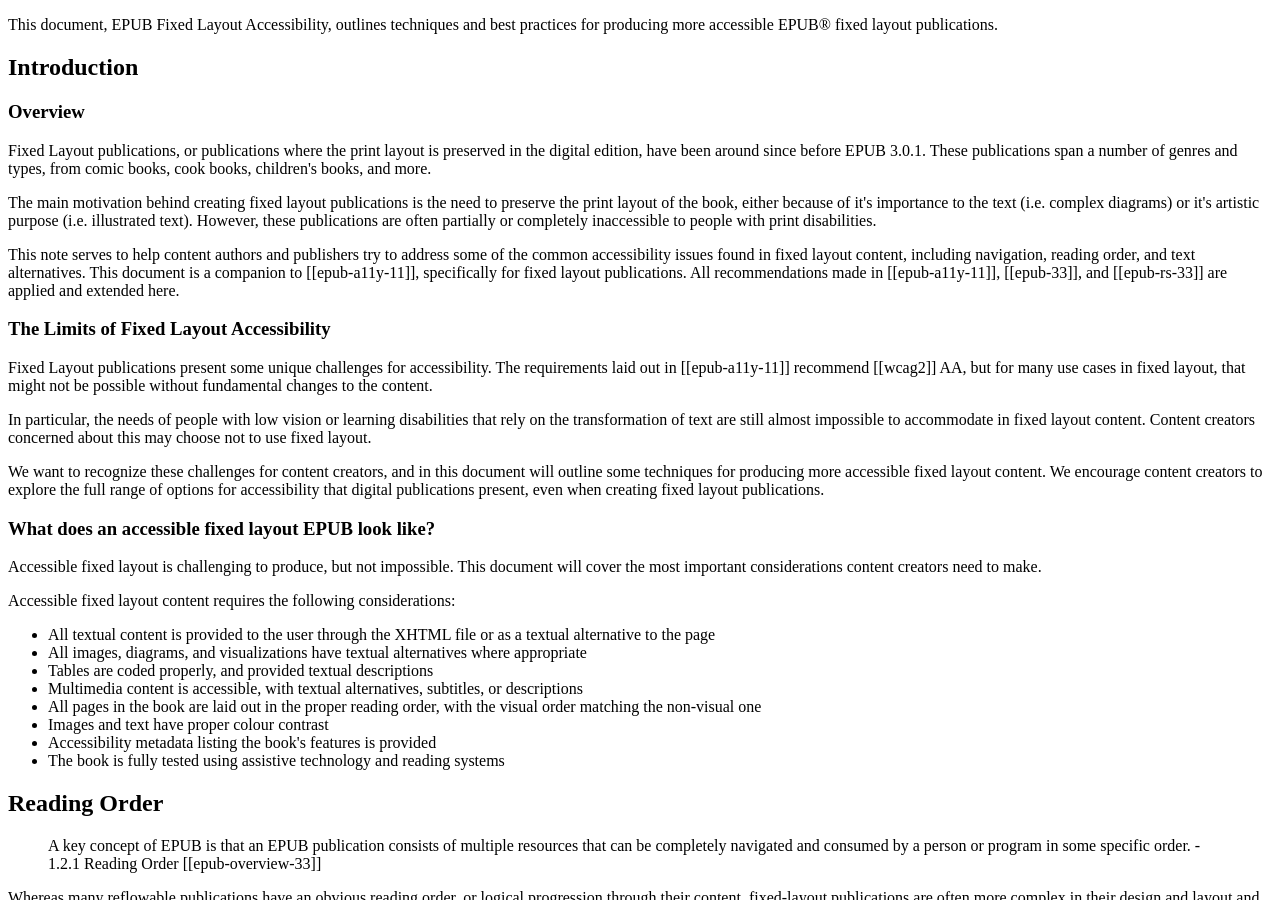
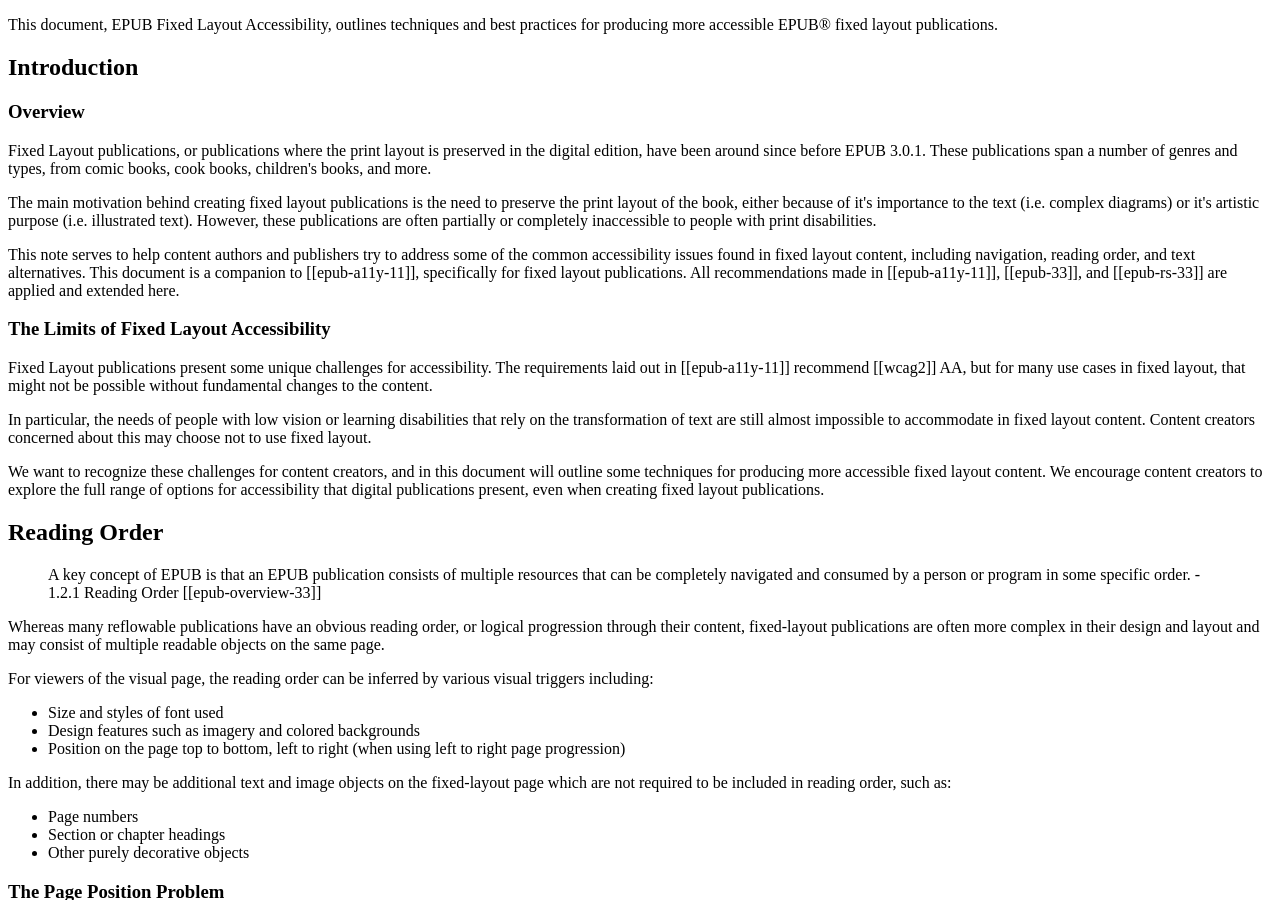
Before and after one commit to w3c/publishingcg, a Jekyll site: the page TaskForces/fxl-a11y/index.html, which Jekyll copies as it is, in a window 1280 px wide and 900 px high. Built offline with Jekyll 4.4.1, drawn with Linux system fonts in a browser that asks for light colours.

Commit message:
Revert "[FXLA11Y] What is an accessible FXL EPUB?"

```diff
--- a/TaskForces/fxl-a11y/index.html
+++ b/TaskForces/fxl-a11y/index.html
@@ -26,7 +27,7 @@
                 permalinkEdge: true,
                 permalinkHide: false,
                 github: {
-                    repoURL: "https://github.com/w3c/publishingcg",
+                    repoURL: "https://github.com/w3c/epub-specs",
                     branch: "main"
                 },
                 pluralize: true,
@@ -76,25 +77,6 @@
                 <p>In particular, the needs of people with low vision or learning disabilities that rely on the transformation of text are still almost impossible to accommodate in fixed layout content. Content creators concerned about this may choose not to use fixed layout.</p>
 
                 <p>We want to recognize these challenges for content creators, and in this document will outline some techniques for producing more accessible fixed layout content. We encourage content creators to explore the full range of options for accessibility that digital publications present, even when creating fixed layout publications.</p>
-            </section>
-
-            <section id="intro-goal">
-                <h3>What does an accessible fixed layout EPUB look like?</h3>
-
-                <p>Accessible fixed layout is challenging to produce, but not impossible. This document will cover the most important considerations content creators need to make.</p>
-
-                <p>Accessible fixed layout content requires the following considerations:</p>
-
-                <ul>
-                    <li>All textual content is provided to the user through the XHTML file or as a textual alternative to the page</li>
-                    <li>All images, diagrams, and visualizations have textual alternatives where appropriate</li>
-                    <li>Tables are coded properly, and provided textual descriptions</li>
-                    <li>Multimedia content is accessible, with textual alternatives, subtitles, or descriptions</li>
-                    <li>All pages in the book are laid out in the proper reading order, with the visual order matching the non-visual one</li>
-                    <li>Images and text have proper colour contrast</li>
-                    <li>Accessibility metadata listing the book's features is provided</li>
-                    <li>The book is fully tested using assistive technology and reading systems</li>
-                </ul>
             </section>
         </section>
 
@@ -626,8 +608,7 @@
                 <p>A picture book would only have an <code>accessMode</code> of <code>visual</code>.</p>
 
                 <div class="example" id="metadata-example-3">
-                    <pre>
-&lt;meta property="schema:accessMode"&gt;
+                    <pre>&lt;meta property="schema:accessMode"&gt;
                         visual
                     &lt;/meta&gt;</pre>
                 </div>
@@ -654,31 +635,25 @@
                 <p>For picture books with no text, or no alternative text, the way one would consume this would be completely visually so having <code>accessModeSufficient</code> of <code>visual</code> would be solely defined.</p>
 
                 <div class="example" id="metadata-example-5">
-                    <pre>
-&lt;meta property="schema:accessModeSufficient"&gt;
+                    <pre>&lt;meta property="schema:accessModeSufficient"&gt;
                         visual
-&lt;/meta&gt;
-                    </pre>
+                    &lt;/meta&gt;</pre>
                 </div>
 
                 <p>For Fixed Layout books that have both visual and textual elements then having <code>accessModeSufficient</code> of <code>visual,textual</code> would be appropriate. In addition, if the Fixed Layout book is primarily images that are fully described, <code>textual</code> would also apply, as this implies the boook is Screen Reader Friendly and can be fully read by assistive technology.</p>
 
                 <div class="example" id="metadata-example-6">
-                    <pre>
-&lt;meta property="schema:accessModeSufficient"&gt;
+                    <pre>&lt;meta property="schema:accessModeSufficient"&gt;
                         visual,textual
-&lt;/meta&gt;
-                    </pre>
+                    &lt;/meta&gt;</pre>
                 </div>
 
                 <p>If a Fixed Layout book has all images fully described then having <code>accessModeSufficient</code> of <code>textual</code> would be appropriate which implies this book is Screen Reader Friendly and can be fully read by assistive technology.</p>
 
                 <div class="example" id="metadata-example-7">
-                    <pre>
-&lt;meta property="schema:accessModeSufficient"&gt;
+                    <pre>&lt;meta property="schema:accessModeSufficient"&gt;
                         textual
-&lt;/meta&gt;
-                    </pre>
+                    &lt;/meta&gt;</pre>
                 </div>
             </section>
 
@@ -692,8 +667,7 @@
                 <p>If there are no hazards within the book one can simply have <code>none</code> or can call out each specific non-hazard explicitly by stating <code>noFlashingHazard</code>, <code>noSoundHazard</code>, and <code>noMotionSimulationHazard</code>.</p>
 
                 <div class="example" id="metadata-example-8">
-                    <pre>
-&lt;meta property="schema:accessibilityHazard"&gt;
+                    <pre>&lt;meta property="schema:accessibilityHazard"&gt;
                         none
                     &lt;/meta&gt;</pre>
                 </div>
```
Also changed, not shown: other parts of TaskForces/fxl-a11y/index.html (+3 -2 lines). Lines whose indentation alone changed are shown as unchanged.
